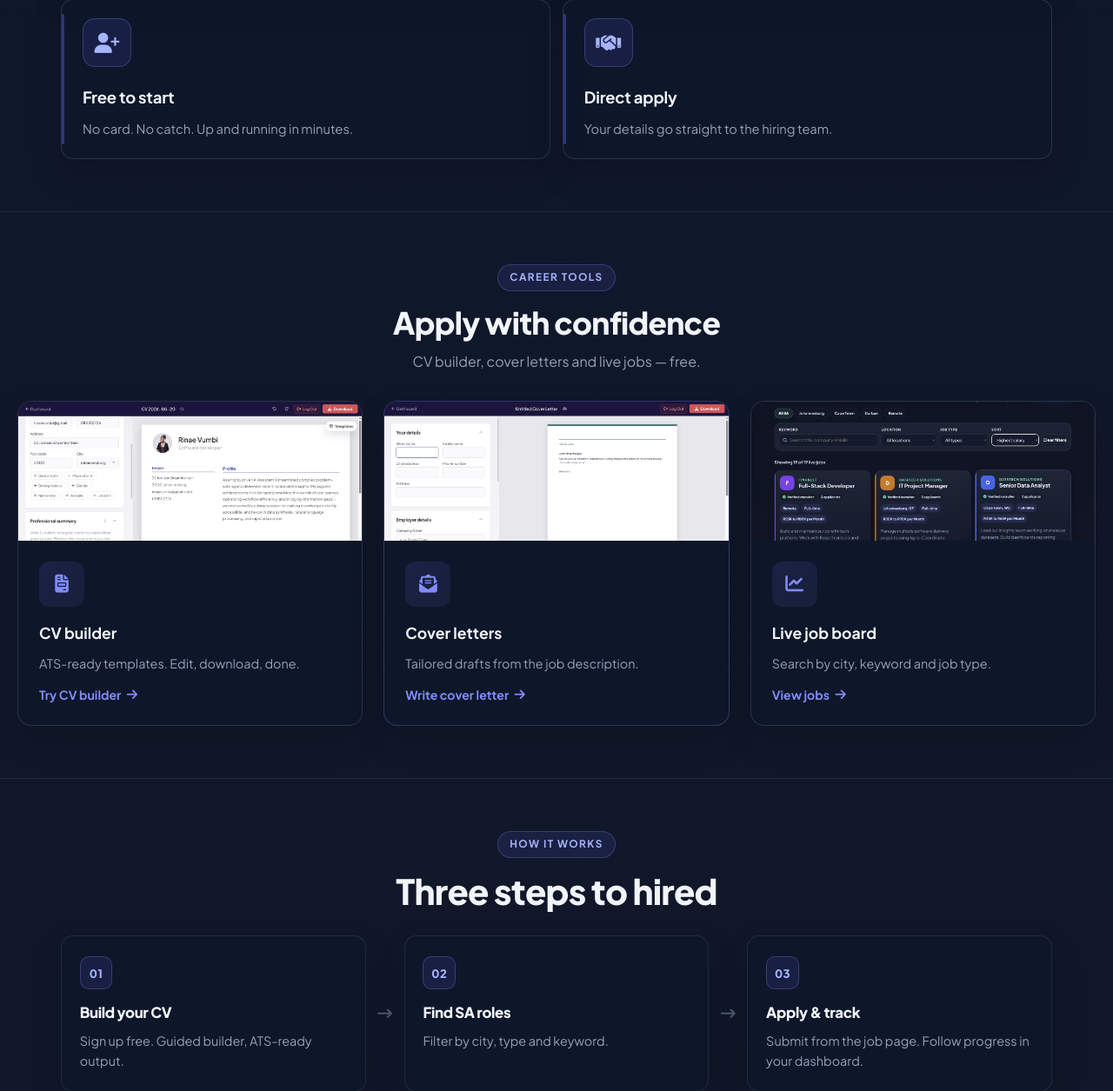
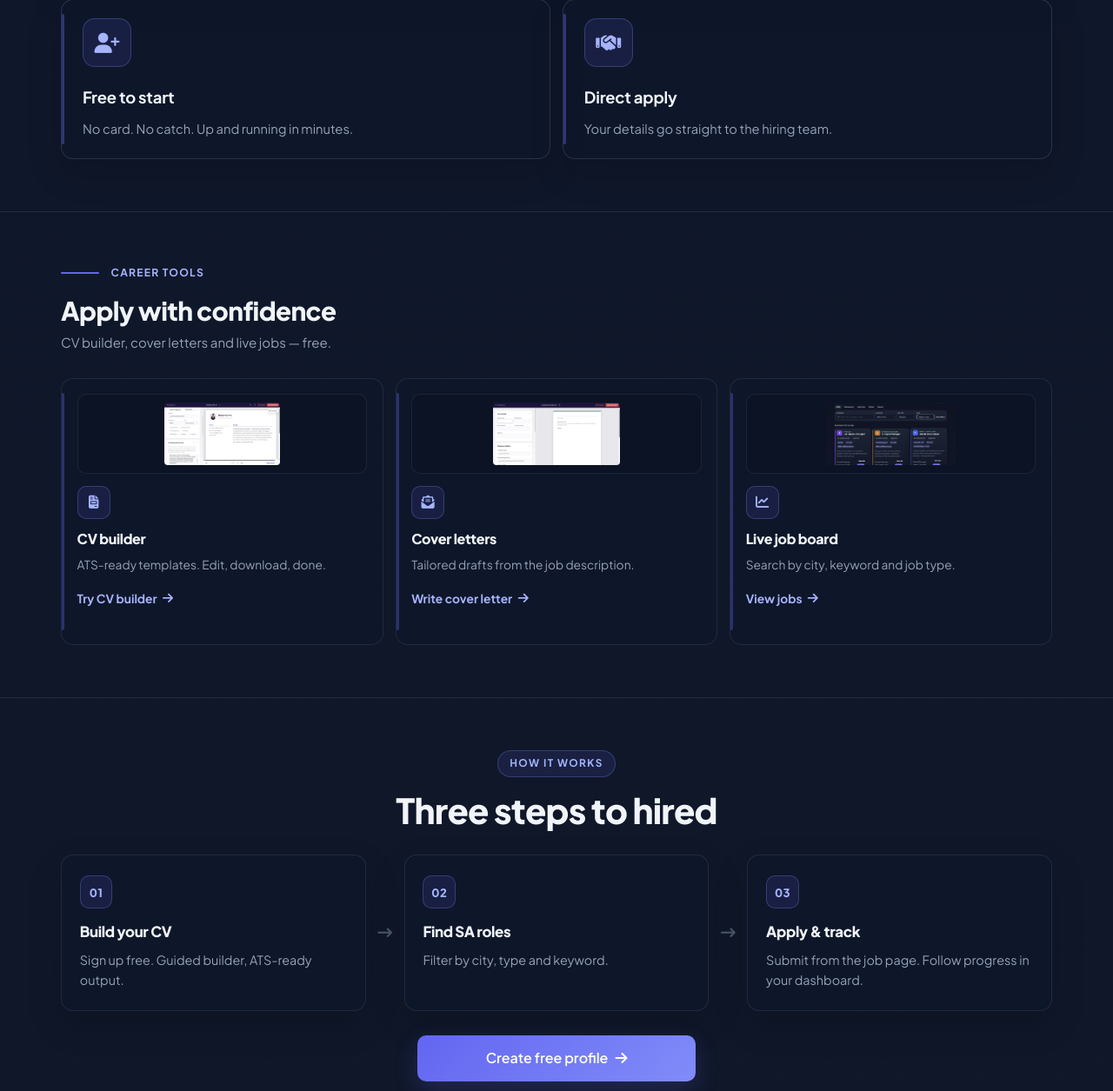
Before and after one commit to rinae-del/joblynk, a PHP site: page /home.html in a window 1280 px wide. Shown: the part 1593-2848 px from the top of the page at 87% size. Run offline with PHP 8.4, Linux system fonts and the light colour scheme; data that the repository does not hold is empty.

Commit message:
fix: polish career tools cards with compact screenshot previews
Shrink feature screenshots into contained previews and align the section
with the left rule header and card styling used elsewhere on the home page.

Co-authored-by: Cursor <cursoragent@cursor.com>

```diff
--- a/home.css
+++ b/home.css
@@ -499,17 +499,161 @@
 }
 
 .home-public-page .features-section {
+    padding: var(--home-section-pad) 0;
+    max-width: none;
     border-bottom: 1px solid var(--home-border);
 }
 
+.home-public-page .features-section .section-container {
+    max-width: var(--home-max);
+}
+
+.home-public-page .home-features-intro {
+    text-align: left;
+    max-width: 38rem;
+    margin: 0 0 1.75rem;
+}
+
+.home-public-page .home-features-intro h2 {
+    margin: 0 0 0.5rem;
+    font-size: clamp(1.45rem, 3vw, 1.85rem);
+    font-weight: 800;
+    letter-spacing: -0.02em;
+    line-height: 1.12;
+    color: #f1f5f9;
+}
+
+.home-public-page .home-features-intro p {
+    margin: 0;
+    color: var(--muted);
+    font-size: 0.94rem;
+    line-height: 1.6;
+}
+
+.home-public-page .features-grid {
+    gap: 0.85rem;
+}
+
 .home-public-page .feature-card {
-    border-radius: 16px;
+    position: relative;
+    display: flex;
+    flex-direction: column;
+    border-radius: 14px;
     background: var(--home-surface);
+    border: 1px solid var(--home-border);
+    padding: 1.1rem;
+    box-shadow: none;
+    overflow: hidden;
+    transition: border-color 0.22s ease, background 0.22s ease, transform 0.22s ease, box-shadow 0.22s ease;
+}
+
+.home-public-page .feature-card::before {
+    content: '';
+    position: absolute;
+    left: 0;
+    top: 1rem;
+    bottom: 1rem;
+    width: 3px;
+    border-radius: 0 2px 2px 0;
+    background: var(--home-accent);
+    opacity: 0.35;
+    transition: opacity 0.22s ease;
+}
+
+.home-public-page .feature-card:hover {
+    transform: translateY(-2px);
+    border-color: var(--home-accent-border);
+    background: rgba(30, 41, 59, 0.88);
+    box-shadow: 0 10px 28px rgba(0, 0, 0, 0.16);
+}
+
+.home-public-page .feature-card:hover::before {
+    opacity: 1;
 }
 
 .home-public-page .feature-card.featured {
     background: var(--home-surface);
-    border-color: var(--home-accent-border);
+    border-color: var(--home-border);
+}
+
+.home-public-page .feature-img-wrap {
+    width: 100%;
+    height: auto;
+    min-height: 0;
+    max-height: none;
+    margin: 0 0 0.9rem;
+    padding: 0.55rem;
+    border-radius: 10px;
+    background: rgba(11, 17, 32, 0.5);
+    border: 1px solid rgba(148, 163, 184, 0.12);
+    display: flex;
+    align-items: center;
+    justify-content: center;
+    overflow: hidden;
+}
+
+.home-public-page .feature-img {
+    display: block;
+    width: auto;
+    max-width: 100%;
+    height: auto;
+    max-height: 72px;
+    object-fit: contain;
+    object-position: center;
+    border-radius: 4px;
+    transform: none;
+}
+
+.home-public-page .feature-card:hover .feature-img {
+    transform: none;
+}
+
+.home-public-page .feature-card .feature-icon,
+.home-public-page .feature-card h3,
+.home-public-page .feature-card p,
+.home-public-page .feature-card .feature-link {
+    margin-left: 0;
+    margin-right: 0;
+}
+
+.home-public-page .feature-icon {
+    width: 38px;
+    height: 38px;
+    margin: 0 0 0.65rem;
+    border-radius: 10px;
+    background: var(--home-accent-soft);
+    border: 1px solid var(--home-accent-border);
+    color: var(--home-accent-light);
+    font-size: 0.95rem;
+    flex-shrink: 0;
+}
+
+.home-public-page .feature-card h3 {
+    font-size: 1rem;
+    font-weight: 800;
+    margin-bottom: 0.35rem;
+    letter-spacing: -0.02em;
+    color: #f1f5f9;
+}
+
+.home-public-page .feature-card p {
+    flex: 1;
+    margin: 0 0 0.85rem;
+    padding-bottom: 0;
+    font-size: 0.86rem;
+    line-height: 1.55;
+    color: var(--muted);
+}
+
+.home-public-page .feature-link {
+    margin-top: auto;
+    font-size: 0.86rem;
+    font-weight: 700;
+    color: var(--home-accent-light);
+}
+
+.home-public-page .feature-link:hover {
+    color: #fff;
 }
 
 .home-public-page .testimonial-card-featured {
@@ -531,11 +675,6 @@
 .home-public-page .testimonials-section,
 .home-public-page .faq-section {
     padding: var(--home-section-pad) 0;
-}
-
-.home-public-page .features-section {
-    padding: var(--home-section-pad) var(--home-gutter);
-    max-width: none;
 }
 
 .home-public-page .features-header,
@@ -874,6 +1013,16 @@
 
 /* ── Mobile ──────────────────────────────────────────────── */
 @media (max-width: 900px) {
+    .home-public-page .features-grid {
+        grid-template-columns: 1fr;
+        max-width: 420px;
+        margin: 0 auto;
+    }
+
+    .home-public-page .feature-img {
+        max-height: 80px;
+    }
+
     .home-public-page .home-hero-media {
         height: clamp(200px, 42vw, 240px);
     }
--- a/home.html
+++ b/home.html
@@ -48,7 +48,7 @@
     <link href="https://fonts.googleapis.com/css2?family=Plus+Jakarta+Sans:wght@400;500;600;700;800&display=swap" rel="stylesheet">
     <link rel="stylesheet" href="https://cdnjs.cloudflare.com/ajax/libs/font-awesome/6.4.0/css/all.min.css">
     <link rel="stylesheet" href="landing.css?v=20260701">
-    <link rel="stylesheet" href="home.css?v=20260708">
+    <link rel="stylesheet" href="home.css?v=20260709">
 </head>
 
 <body class="landing-page home-public-page">
@@ -188,8 +188,12 @@
 
     <!-- Features Section -->
     <section class="features-section" id="features">
-        <div class="features-header">
-            <span class="eyebrow">Career tools</span>
+        <div class="section-container">
+            <div class="home-features-intro">
+                <div class="home-section-rule" aria-hidden="true">
+                    <span class="home-section-rule-line"></span>
+                    <span class="home-section-rule-label">Career tools</span>
+                </div>
                 <h2>Apply with confidence</h2>
                 <p>CV builder, cover letters and live jobs — free.</p>
             </div>
@@ -197,7 +201,7 @@
             <div class="features-grid">
                 <div class="feature-card">
                     <div class="feature-img-wrap">
-                    <img src="images/landing-cv-builder.png" alt="JobLynk CV builder screen" class="feature-img">
+                        <img src="images/landing-cv-builder.png" alt="JobLynk CV builder screen" class="feature-img" loading="lazy" decoding="async">
                     </div>
                     <div class="feature-icon"><i class="fa-solid fa-file-invoice"></i></div>
                     <h3>CV builder</h3>
@@ -205,9 +209,9 @@
                     <a href="#cv-start" class="feature-link js-open-cv-start">Try CV builder <i class="fa-solid fa-arrow-right"></i></a>
                 </div>
 
-            <div class="feature-card featured">
+                <div class="feature-card">
                     <div class="feature-img-wrap">
-                    <img src="images/landing-cover-letter.png" alt="JobLynk cover letter builder screen" class="feature-img">
+                        <img src="images/landing-cover-letter.png" alt="JobLynk cover letter builder screen" class="feature-img" loading="lazy" decoding="async">
                     </div>
                     <div class="feature-icon"><i class="fa-solid fa-envelope-open-text"></i></div>
                     <h3>Cover letters</h3>
@@ -217,12 +221,13 @@
 
                 <div class="feature-card">
                     <div class="feature-img-wrap">
-                    <img src="images/landing-jobs-board.png" alt="JobLynk live jobs board screen" class="feature-img">
+                        <img src="images/landing-jobs-board.png" alt="JobLynk live jobs board screen" class="feature-img" loading="lazy" decoding="async">
                     </div>
                     <div class="feature-icon"><i class="fa-solid fa-chart-line"></i></div>
                     <h3>Live job board</h3>
                     <p>Search by city, keyword and job type.</p>
                     <a href="jobs.html" class="feature-link">View jobs <i class="fa-solid fa-arrow-right"></i></a>
+                </div>
             </div>
         </div>
     </section>
```
Lines whose indentation alone changed are shown as unchanged.
